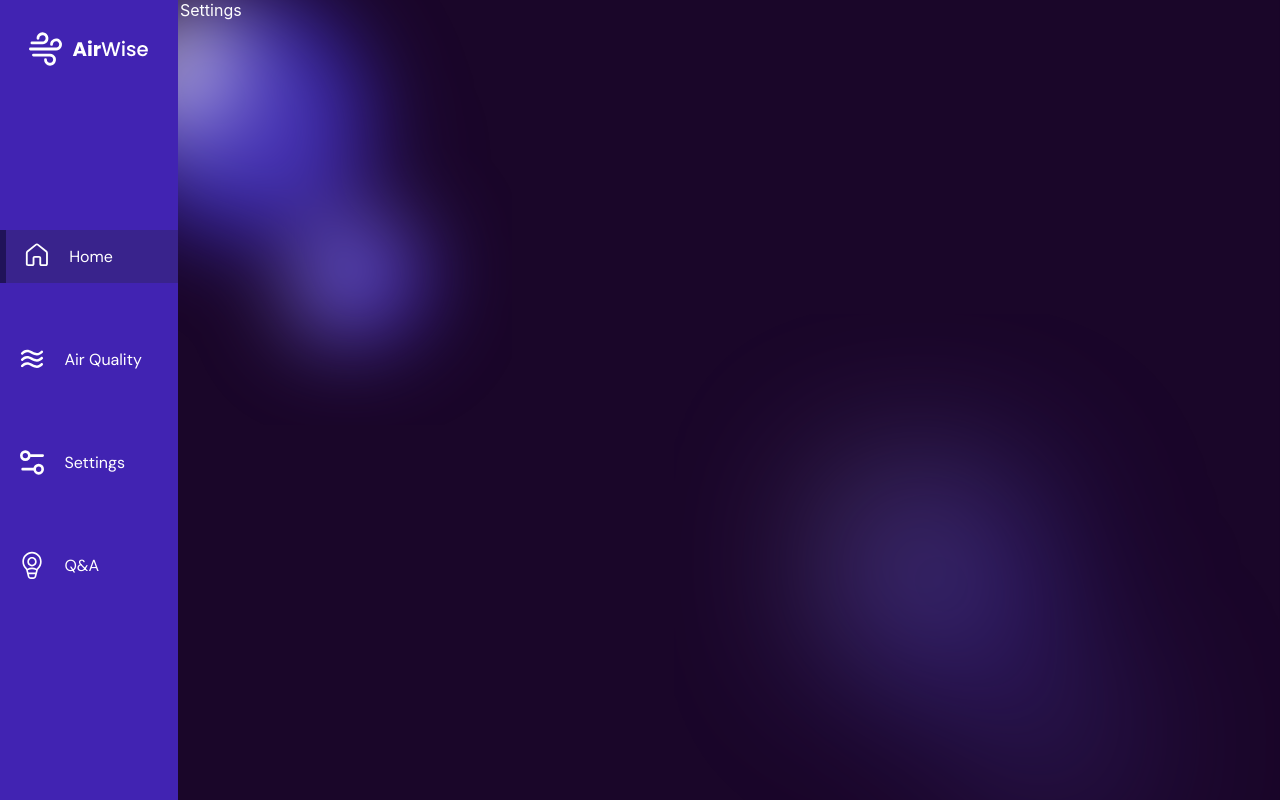
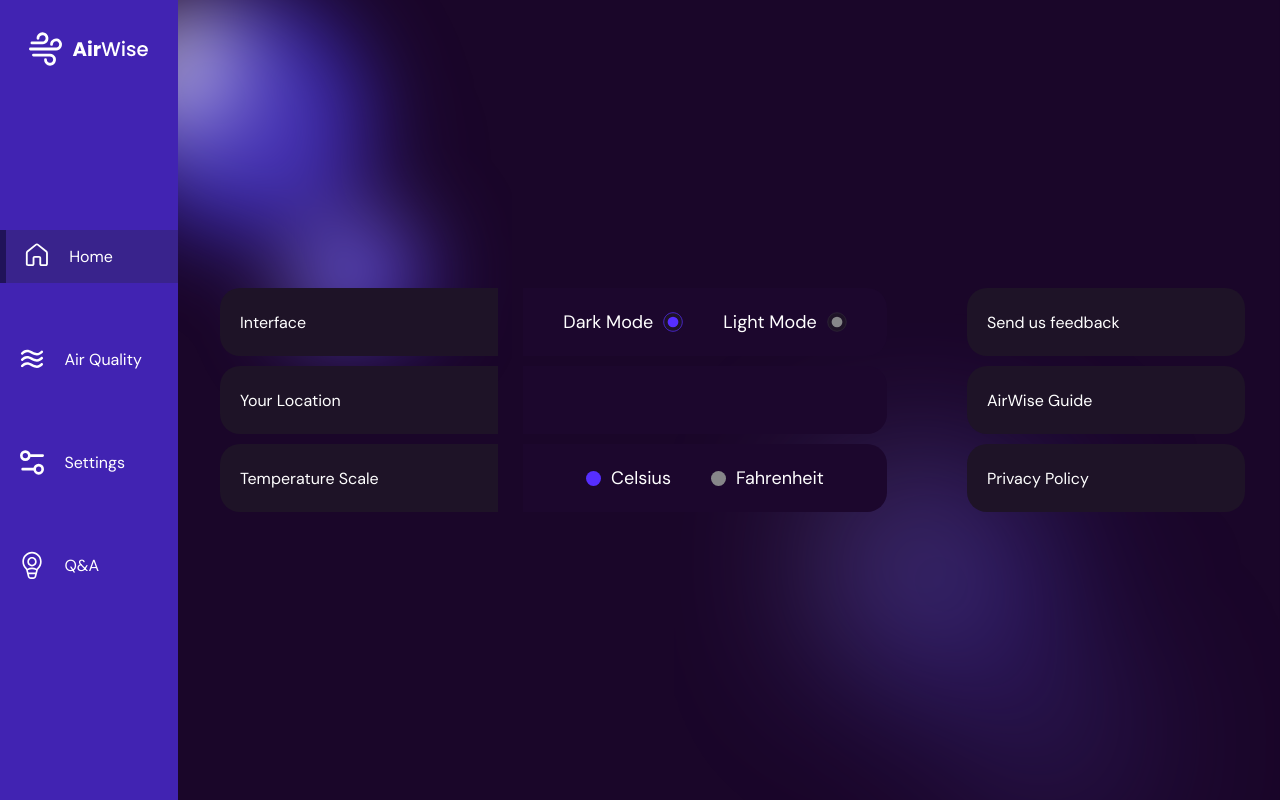
Before and after one commit to NEBOLISA/airwiseTest, a React (Create React App) app: page /interface/settings in a window 1280 px wide. Built offline with nearby package versions, Linux system fonts and the light colour scheme.

Commit message:
Settings

```diff
--- a/src/components/weatherComponent.js
+++ b/src/components/weatherComponent.js
@@ -27,7 +27,7 @@ import location from "../assets/images/location.svg";
 import danger from "../assets/images/recommenWeather/danger.svg";
 import arrow from "../assets/images/recommenWeather/arrow.svg";
 import downArrow from "../assets/images/recommenWeather/arrow_down.svg";
-import arrowMid from '../assets/images/recommenWeather/arrow-mid.svg'
+import arrowMid from "../assets/images/recommenWeather/arrow-mid.svg";
 import info from "../assets/images/recommenWeather/info.svg";
 import { useContext, useEffect, useState } from "react";
 import { ApiContext } from "../contexts/ApiContext";
@@ -49,7 +49,9 @@ const API_key = "79cb096b547bbcc6543bf0b737909f6f"; //API key used for all API's
 function WeatherComponent() {
   const [weatherInformation, setWeatherInformation] = useState(null);
   const [latitude, setLatitude] = useState("");
-  const [nowWeather, setNowWeather] = useState(null)
+  const [temperatureScale, setTemperatureScale] = useState(null)
+  const [feelsScale, setFeelsScale] = useState(null)
+  const [nowWeather, setNowWeather] = useState(null);
   const [longitude, setLongitude] = useState("");
   const [airPollutionData, setAirPollutionData] = useState(null);
   const [locationData, setLocationData] = useState(null);
@@ -59,6 +61,7 @@ function WeatherComponent() {
     setAirPollutionConcentration,
     setAqiLevel,
     setLocationInformation,
+    scaleSelection,
   } = useContext(ApiContext);
 
   useEffect(() => {
@@ -71,6 +74,16 @@ function WeatherComponent() {
   }, [latitude, longitude]);
 
   useEffect(() => {
+    if(scaleSelection === 'celsius') {
+      setTemperatureScale(Math.floor(nowWeather?.main.temp - 273.15))
+      setFeelsScale(Math.floor(nowWeather?.main.feels_like - 273.15))
+    } else if (scaleSelection === 'fahrenheit') {
+      setTemperatureScale(Math.floor( ( (9 / 5) * nowWeather?.main.temp ) - 459.67 ) )
+      setFeelsScale(Math.floor( ( (9 / 5) * nowWeather?.main.feels_like ) - 459.67 ) )
+    }
+  }, [scaleSelection, nowWeather])
+
+  useEffect(() => {
     if (latitude && longitude) {
       axios
         .get(
@@ -79,7 +92,7 @@ function WeatherComponent() {
         .then((response) => {
           if (response) {
             setLocationData(response?.data.name);
-            setNowWeather(response.data)
+            setNowWeather(response.data);
           }
           const receivedLatitude = response.data.coord.lat;
           const receivedLongitude = response.data.coord.lon;
@@ -132,6 +145,7 @@ function WeatherComponent() {
         });
     }
   }, [latitude, longitude]);
+
   if (!longitude && !latitude) {
     return (
       <div
@@ -147,17 +161,14 @@ function WeatherComponent() {
     );
   }
 
+
+
+
   let arrowWeather;
 
-  if (
-    nowWeather?.main.feels_like >
-    nowWeather?.main.temp
-  ) {
+  if (nowWeather?.main.feels_like > nowWeather?.main.temp) {
     arrowWeather = arrow;
-  } else if (
-    nowWeather?.main.feels_like <
-    nowWeather?.main.temp
-  ) {
+  } else if (nowWeather?.main.feels_like < nowWeather?.main.temp) {
     arrowWeather = downArrow;
   } else {
     arrowWeather = arrowMid;
@@ -211,7 +222,12 @@ function WeatherComponent() {
   } else if (weatherCondition === "light rain") {
     weatherTopBoxStatus = LightRain;
   } else if (weatherCondition === "heavy intensity rain") {
-    weatherTopBoxStatus = LightRain
+    weatherTopBoxStatus = LightRain;
+  } else if (weatherCondition === "thunderstorm with rain") {
+    weatherTopBoxStatus = ScaterredClouds;
+    weatherCondition = "thunderstorm rain";
+  } else {
+    weatherTopBoxStatus = ScaterredClouds;
   }
 
   const windSpeed = nowWeather?.wind.speed;
@@ -344,15 +360,10 @@ function WeatherComponent() {
           />
           <div className="weather__header--right">
             <p className="weather__number">
-              {nowWeather
-                ? Math.floor(nowWeather.main.temp - 273.15)
-                : ""}
-              °
+              {temperatureScale}°
             </p>
             <p className="weather__subtitle">
-              {nowWeather
-                ? nowWeather?.weather[0].description
-                : ""}
+              {nowWeather ? nowWeather?.weather[0].description : ""}
             </p>
           </div>
         </div>
@@ -367,10 +378,8 @@ function WeatherComponent() {
                 alt="arrow"
               />
               <p>
-                {Math.floor(
-                  nowWeather?.main.feels_like - 273.15
-                )}
-                <b>°C</b>
+                {feelsScale}
+                <b>°{scaleSelection === 'celsius' ? 'C' : 'F'}</b>
               </p>
             </div>
           </div>
@@ -403,14 +412,11 @@ function WeatherComponent() {
               alt="dates icon"
             />
             <p className="dates__number--weather">
-              {nowWeather
-                ? Math.floor(nowWeather?.main.temp - 273.15)
-                : ""}
-              °
+              {temperatureScale}°
             </p>
             <img src={feelsGray} alt="dates icon" />
             <p className="dates__number--weather feels__like">
-              {Math.floor(weatherInformation?.list[0].main.feels_like - 273.15)}
+              {feelsScale}
               °
             </p>
           </div>
@@ -422,14 +428,15 @@ function WeatherComponent() {
               alt="dates icon"
             />
             <p className="dates__number--weather">
-              {weatherInformation
-                ? Math.floor(weatherInformation?.list[1].main.temp - 273.15)
-                : ""}
-              °
+              {scaleSelection === 'celsius'
+                ? Math.floor(weatherInformation?.list[0].main.temp - 273.15)
+                : Math.floor(((9 / 5) * weatherInformation?.list[0].main.temp) - 459.67)}°
             </p>
             <img src={feelsGray} alt="dates icon" />
             <p className="dates__number--weather feels__like">
-              {Math.floor(weatherInformation?.list[2].main.temp - 273.15)}°
+            {scaleSelection === 'celsius'
+                ? Math.floor(weatherInformation?.list[0].main.feels_like - 273.15)
+                : Math.floor(((9 / 5) * weatherInformation?.list[0].main.feels_like) - 459.67)}°
             </p>
           </div>
           <div className="dates__header--wrapper">
@@ -440,14 +447,16 @@ function WeatherComponent() {
               alt="dates icon"
             />
             <p className="dates__number--weather">
-              {weatherInformation
-                ? Math.floor(weatherInformation?.list[2].main.temp - 273.15)
-                : ""}
+            {scaleSelection === 'celsius'
+                ? Math.floor(weatherInformation?.list[1].main.temp - 273.15)
+                : Math.floor(((9 / 5) * weatherInformation?.list[1].main.temp) - 459.67)}
               °
             </p>
             <img src={feelsGray} alt="dates icon" />
             <p className="dates__number--weather feels__like">
-              {Math.floor(weatherInformation?.list[3].main.temp - 273.15)}°
+            {scaleSelection === 'celsius'
+                ? Math.floor(weatherInformation?.list[1].main.feels_like - 273.15)
+                : Math.floor(((9 / 5) * weatherInformation?.list[1].main.feels_like) - 459.67)}°
             </p>
           </div>
           <div className="dates__header--wrapper">
@@ -458,14 +467,16 @@ function WeatherComponent() {
               alt="dates icon"
             />
             <p className="dates__number--weather">
-              {weatherInformation
-                ? Math.floor(weatherInformation?.list[3].main.temp - 273.15)
-                : ""}
+            {scaleSelection === 'celsius'
+                ? Math.floor(weatherInformation?.list[2].main.temp - 273.15)
+                : Math.floor(((9 / 5) * weatherInformation?.list[2].main.temp) - 459.67)}
               °
             </p>
             <img src={feelsGray} alt="dates icon" />
             <p className="dates__number--weather feels__like">
-              {Math.floor(weatherInformation?.list[4].main.temp - 273.15)}°
+            {scaleSelection === 'celsius'
+                ? Math.floor(weatherInformation?.list[2].main.feels_like - 273.15)
+                : Math.floor(((9 / 5) * weatherInformation?.list[2].main.feels_like) - 459.67)}°
             </p>
           </div>
           <div className="dates__header--wrapper">
@@ -476,14 +487,16 @@ function WeatherComponent() {
               alt="dates icon"
             />
             <p className="dates__number--weather">
-              {weatherInformation
-                ? Math.floor(weatherInformation?.list[4].main.temp - 273.15)
-                : ""}
+            {scaleSelection === 'celsius'
+                ? Math.floor(weatherInformation?.list[3].main.temp - 273.15)
+                : Math.floor(((9 / 5) * weatherInformation?.list[3].main.temp) - 459.67)}
               °
             </p>
             <img src={feelsGray} alt="dates icon" />
             <p className="dates__number--weather feels__like">
-              {Math.floor(weatherInformation?.list[1].main.temp - 273.15)}°
+            {scaleSelection === 'celsius'
+                ? Math.floor(weatherInformation?.list[3].main.feels_like - 273.15)
+                : Math.floor(((9 / 5) * weatherInformation?.list[3].main.feels_like) - 459.67)}°
             </p>
           </div>
         </div>
--- a/src/contexts/ApiContext.js
+++ b/src/contexts/ApiContext.js
@@ -14,7 +14,8 @@ const ApiProvider = ({ children }) => {
   });
   const [airPollutionConcentration, setAirPollutionConcentration] = useState();
   const [aqiLevel, setAqiLevel] = useState({aqiLevelStatus: '', aqiCodeStatus: ''})
-  const [locationInformation, setLocationInformation] = useState()
+  const [locationInformation, setLocationInformation] = useState();
+  const [scaleSelection, setScaleSelection] = useState('celsius');
 
   return (
     <ApiContext.Provider
@@ -34,7 +35,9 @@ const ApiProvider = ({ children }) => {
         aqiLevel,
         setAqiLevel,
         locationInformation,
-        setLocationInformation
+        setLocationInformation,
+        scaleSelection,
+        setScaleSelection
       }}
     >
       {children}
--- a/src/pages/Interface/Settings.css
+++ b/src/pages/Interface/Settings.css
@@ -0,0 +1,97 @@
+.settings__wrapper {
+  display: flex;
+  justify-content: center;
+  align-items: center;
+  gap: 80px;
+}
+
+.InterfaceSettings--title {
+  background-color: #1e1327;
+  width: 258px;
+  height: 68px;
+  border-top-left-radius: 20px;
+  border-bottom-left-radius: 20px;
+  display: flex;
+  justify-content: start;
+  padding-left: 20px;
+  align-items: center;
+  font-family: "DM Sans";
+  margin: 5px;
+}
+
+.InterfaceSettings {
+  display: flex;
+  align-items: center;
+  justify-content: center;
+  gap: 20px;
+}
+
+.InterfaceSettings--subtitles {
+  background-color: #1c072d;
+  font-family: "DM Sans";
+  width: 364px;
+  height: 68px;
+  border-top-right-radius: 20px;
+  border-bottom-right-radius: 20px;
+  display: flex;
+  justify-content: center;
+  align-items: center;
+  gap: 40px;
+}
+
+.interfaceText__btn {
+  background-color: #1e1327;
+  width: 258px;
+  height: 68px;
+  border-radius: 20px;
+  display: flex;
+  justify-content: start;
+  padding-left: 20px;
+  align-items: center;
+  font-family: "DM Sans";
+}
+
+.interfaceText__btns {
+  display: flex;
+  flex-direction: column;
+  gap: 10px;
+}
+
+.InterfaceSettings--subtitles p {
+    font-size: 18px;
+}
+
+.InterfaceSettings--subtitles--wrapper {
+    display: flex;
+    align-items: center;
+    justify-content: center;
+    gap: 10px
+}
+
+.InterfaceSettings--subtitles--wrapper img {
+    width: 20px;
+}
+
+.interfaceBox {
+    width: 15px;
+    height: 15px;
+    border-radius: 20px;
+    background-color: #868689;
+    cursor: pointer;
+    transition: all 300ms ease;
+}
+
+.interfaceBox:hover {
+    background-color: #737375;
+}
+
+.interfaceBox__wrapper {
+    display: flex;
+    align-items: center;
+    justify-content: center;
+    gap: 10px
+}
+
+.interfaceBoxSelected {
+    background-color: #562eff;
+}
--- a/src/pages/Interface/Settings.js
+++ b/src/pages/Interface/Settings.js
@@ -1,5 +1,71 @@
+import { useContext } from "react";
 import "./Settings.css";
+import { ApiContext } from "../../contexts/ApiContext";
+import active from "../../assets/active__circle.svg";
+import unactive from "../../assets/unactive__circle.svg";
+
 function Settings() {
-  return <div>Settings</div>;
+  const { locationInformation, setScaleSelection, scaleSelection } = useContext(ApiContext);
+
+  const celsiusBoxStatus = document.getElementById('.interfaceBox')
+
+  function celsiusBox() {
+    setScaleSelection('celsius')
+
+  }
+
+  function fahrenheitBox() {
+    setScaleSelection('fahrenheit')
+  }
+
+  return (
+    <div
+      className="settings__wrapper"
+      data-aos="fade-left"
+      data-aos-delay="200"
+      data-aos-duration="500"
+      data-aos-once="true"
+    >
+      <div className="settings__rightSide--wrapper">
+        <div className="InterfaceSettings">
+          <p className="InterfaceSettings--title">Interface</p>
+          <div className="InterfaceSettings--subtitles">
+            <div className="InterfaceSettings--subtitles--wrapper">
+              <p>Dark Mode</p>
+              <img src={active} />
+            </div>
+            <div className="InterfaceSettings--subtitles--wrapper">
+              <p>Light Mode</p>
+              <img src={unactive} />
+            </div>
+          </div>
+        </div>
+        <div className="InterfaceSettings">
+          <p className="InterfaceSettings--title">Your Location</p>
+          <div className="InterfaceSettings--subtitles">
+            <p>{locationInformation}</p>
+          </div>
+        </div>
+        <div className="InterfaceSettings">
+          <p className="InterfaceSettings--title">Temperature Scale</p>
+          <div className="InterfaceSettings--subtitles">
+            <div className="interfaceBox__wrapper">
+              <div onClick={celsiusBox} className={scaleSelection === 'celsius' ? 'interfaceBox interfaceBoxSelected' : 'interfaceBox'}></div>
+              <p className="BoxText">Celsius</p>
+            </div>
+            <div className="interfaceBox__wrapper">
+              <div onClick={fahrenheitBox} className={scaleSelection === 'fahrenheit' ? 'interfaceBox interfaceBoxSelected' : 'interfaceBox'}></div>
+              <p className="BoxText">Fahrenheit</p>
+            </div>
+          </div>
+        </div>
+      </div>
+      <div className="interfaceText__btns">
+        <div className="interfaceText__btn">Send us feedback</div>
+        <div className="interfaceText__btn">AirWise Guide</div>
+        <div className="interfaceText__btn">Privacy Policy</div>
+      </div>
+    </div>
+  );
 }
 export default Settings;
```
Also changed, not shown: src/assets/active__circle.svg (added), src/assets/unactive__circle.svg (added), src/pages/Interface/Interface.js (line endings or trailing spaces).
